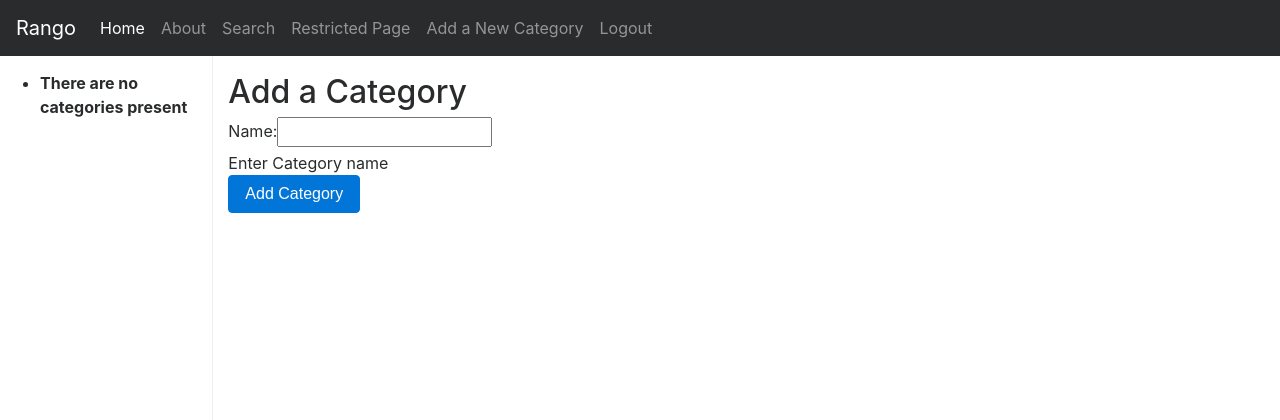
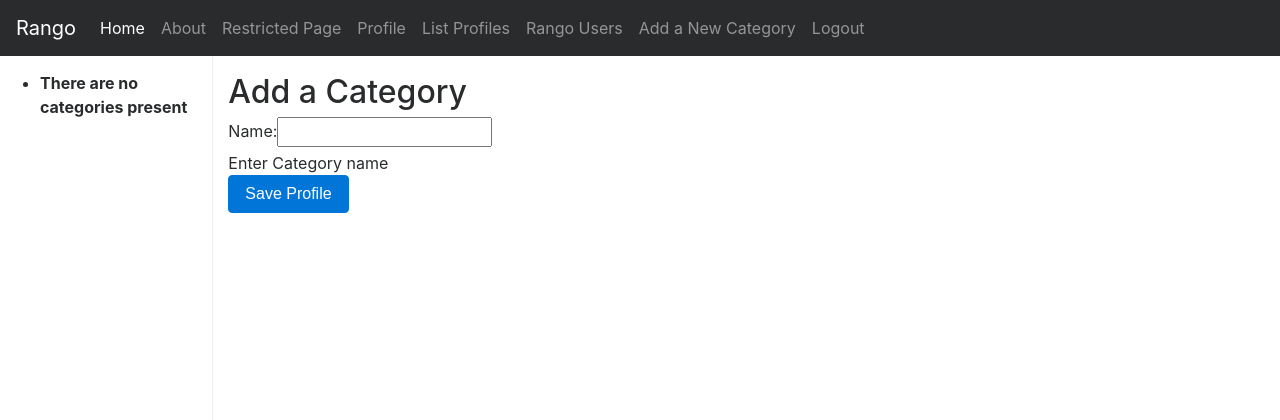
Before and after one commit to panderior/rango-practice-file, a Django app: page /rango/add_category/ in a window 1280 px wide. Shown: the top 420 px of the page. Run offline with Django 3.2, Linux system fonts and the light colour scheme; the visitor is signed in with stand-in values (Sample User, id 1); data that the repository does not hold is empty; some libraries are stand-ins or nearby versions.

Commit message:
Chapters 13, 14 & 15 done - added userprofile add and edit functionality, added list rango users functionality and added page view click though feature

```diff
--- a/rango/forms.py
+++ b/rango/forms.py
@@ -43,6 +43,10 @@ class UserForm(forms.ModelForm):
 
 
 class UserProfileForm(forms.ModelForm):
+    website = forms.URLField(required=False)
+    picture = forms.ImageField(required=False)
+
     class Meta:
         model = UserProfile
-        fields = ('website', 'picture')
+        # fields = ('website', 'picture')
+        exclude = ('user', )
--- a/rango/urls.py
+++ b/rango/urls.py
@@ -15,4 +15,9 @@ urlpatterns = [
     # url(r'^login/$', views.user_login, name="login"),
     url(r'^restricted/$', views.restricted, name="restricted"),
     # url(r'^logout/$', views.user_logout, name='logout'),
+    url(r'^goto/', views.track_url, name="goto"),
+    url(r'^add_profile/', views.register_profile, name="add_profile"),
+    url(r'^profile/(?P<username>[\w\-]+)/$', views.profile, name="profile"),
+    url(r'^list_users/', views.list_users, name="list_users"),
+    url(r'^profiles/$', views.list_profiles, name="list_profiles"),
 ]
--- a/rango/views.py
+++ b/rango/views.py
@@ -1,12 +1,13 @@
 from django.http import HttpResponse, HttpResponseRedirect
-from django.shortcuts import render
-from rango.models import Category, Page
+from django.shortcuts import render, redirect
+from rango.models import Category, Page, UserProfile
 from rango.forms import CategoryForm, PageForm, UserForm, UserProfileForm
 from django.contrib.auth import authenticate, login, logout
 from django.core.urlresolvers import reverse
 from django.contrib.auth.decorators import login_required
 from datetime import datetime
 from rango.google_custom_search import run_query
+from django.contrib.auth.models import User
 
 # HELPER FUNCTIONS
 
@@ -76,12 +77,23 @@ def show_category(request, category_name_slug):
     context_dict = {}
     try:
         category = Category.objects.get(slug=category_name_slug)
-        pages = Page.objects.filter(category=category)
+        pages = Page.objects.filter(category=category).order_by('-views')
         context_dict['pages'] = pages
         context_dict['category'] = category
+
     except Category.DoesNotExist:
         context_dict['pages'] = None
         context_dict['category'] = None
+
+    context_dict['query'] = category.name
+    result_list = []
+
+    if request.method == 'POST':
+        query = request.POST['query'].strip()
+        if query:
+            result_list = run_query(query)
+            context_dict['result_list'] = result_list
+            context_dict['query'] = query
 
     return render(request, 'rango/category.html', context_dict)
 
@@ -199,3 +211,111 @@ def search(request):
             result_list = run_query(query)
 
     return render(request, 'rango/search.html', {'result_list': result_list, 'query': query})
+
+
+def track_url(request):
+    page_id = None
+    url = '/rango/'
+    if request.method == 'GET':
+        if 'page_id' in request.GET:
+            page_id = request.GET['page_id']
+            try:
+                page = Page.objects.get(id=page_id)
+                page.views += 1
+                page.save()
+                url = page.url
+            except:
+                pass
+
+    return redirect(url)
+
+
+@login_required
+def register_profile(request):
+    if request.method == 'POST':
+        profile_form = UserProfileForm(data=request.POST)
+        if profile_form.is_valid():
+            profile = profile_form.save(commit=False)
+            profile.user = request.user
+
+            if ('picture' in request.FILES):
+                profile.picture = request.FILES['picture']
+
+            profile.save()
+            return HttpResponseRedirect(reverse('rango:index'))
+        else:
+            print(profile_form.errors)
+    else:
+        profile_form = UserProfileForm()
+
+    content_dict = {'form': profile_form}
+
+    return render(request, 'rango/profile_registration.html', content_dict)
+
+
+@login_required
+def profile(request, username):
+    try:
+        user = User.objects.get(username=username)
+    except User.DoesNotExist:
+        return redirect('rango:index')
+
+    userprofile = UserProfile.objects.get_or_create(user=user)[0]
+    form = UserProfileForm(
+        {'website': userprofile.website, 'picture': userprofile.picture})
+
+    '''
+    if request.method == 'POST':
+        username = request.POST.get('username')
+        email = request.POST.get('email')
+        website = request.POST.get('website')
+        picture = request.FILES['picture']
+
+        user.username = username
+        user.email = email
+        userprofile.website = website
+        userprofile.picture = picture
+
+        user.save()
+        userprofile.save()
+
+        return HttpResponseRedirect(reverse('rango:index'))
+
+    content_dict = {'user': user, 'user_profile': user_profile}
+    return render(request, 'rango/profile.html', content_dict)      '''
+
+    if request.method == 'POST':
+        form = UserProfileForm(
+            request.POST, request.FILES, instance=userprofile)
+        if form.is_valid():
+            form.save(commit=True)
+            return redirect('rango:profile', user.username)
+        else:
+            print(form.errors)
+    context_dict = {'userprofile': userprofile,
+                    'selecteduser': user, 'form': form}
+    return render(request, 'rango/profile.html', context_dict)
+
+
+def list_users(request):
+    user_profile_list = UserProfile.objects.all()
+    users_list = []
+
+    for user_profile in user_profile_list:
+        user = user_profile.user
+        website = user_profile.website
+        user_info = {"username": user.username,
+                     "email": user.email,
+                     "website": website}
+        users_list.append(user_info)
+
+    content_dict = {'users_list': users_list}
+    return render(request, 'rango/list_users_old.html', content_dict)
+
+
+@login_required
+def list_profiles(request):
+    userprofile_list = UserProfile.objects.all()
+    context_dict = {'userprofile_list': userprofile_list}
+
+    return render(request, 'rango/list_profiles.html', context_dict)
--- a/tango_with_django_project/urls.py
+++ b/tango_with_django_project/urls.py
@@ -4,11 +4,12 @@ from django.conf.urls.static import static
 from django.conf import settings
 from rango import views
 from registration.backends.simple.views import RegistrationView
+from django.core.urlresolvers import reverse
 
 
 class MyRegistrationView(RegistrationView):
     def get_success_url(self, user):
-        return '/rango/'
+        return reverse('rango:add_profile')
 
 
 urlpatterns = [
--- a/templates/rango/add_category.html
+++ b/templates/rango/add_category.html
@@ -11,6 +11,6 @@
         {% csrf_token %}
         {{ form|as_bootstrap }}
         <br />
-            <button class="btn btn-primary" type="submit" name="submit"> Add Category </button>
+        <button class="btn btn-primary" type="submit" name="submit"> Save Profile </button>
     </form>
 {% endblock %}
--- a/templates/rango/base.html
+++ b/templates/rango/base.html
@@ -44,13 +44,22 @@
             <li class="nav-item">
                <a class="nav-link" href="{% url 'rango:about' %}"> About </a>
             </li>
-            <li class="nav-item">
+            <!-- <li class="nav-item">
                <a class="nav-link" href="{% url 'rango:search' %}"> Search </a>
-            </li>
+            </li> -->
 
             {% if user.is_authenticated %}
                <li class="nav-item">
                   <a class="nav-link" href="{% url 'rango:restricted' %}"> Restricted Page </a>
+               </li>
+               <li class="nav-item">
+                  <a class="nav-link" href="{% url 'rango:profile' user.username %}"> Profile </a>
+               </li>
+               <li class="nav-item">
+                  <a class="nav-link" href="{% url 'rango:list_profiles' %}"> List Profiles </a>
+               </li>
+               <li class="nav-item">
+                  <a class="nav-link" href="{% url 'rango:list_users' %}"> Rango Users </a>
                </li>
                <li class="nav-item">
                   <a class="nav-link" href="{% url 'rango:add_category' %}"> Add a New Category </a>
```
Also changed, not shown: Progress.txt (+29 -1 lines), templates/rango/category.html (+39 -2 lines), templates/rango/list_profiles.html (added, +33 -0 lines), templates/rango/list_users_old.html (added, +28 -0 lines), templates/rango/profile.html (added, +31 -0 lines), templates/rango/profile_old.html (added, +60 -0 lines), templates/rango/profile_registration.html (added, +25 -0 lines), templates/rango/search_old.html (renamed from templates/rango/search.html). Lines whose indentation alone changed are shown as unchanged.
